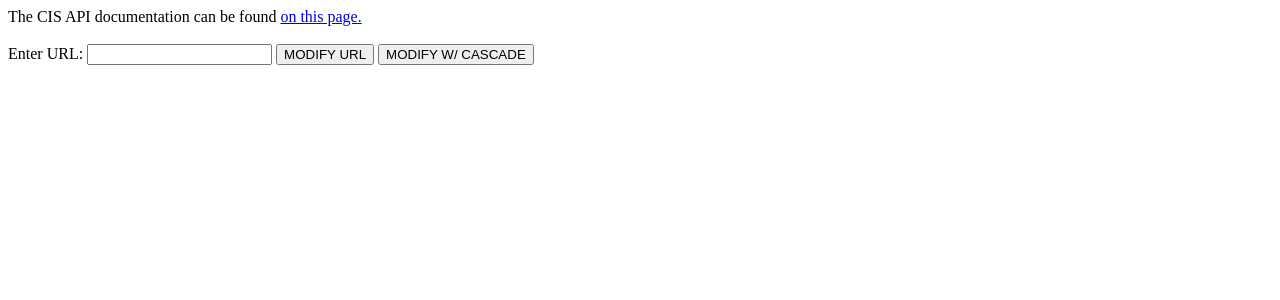
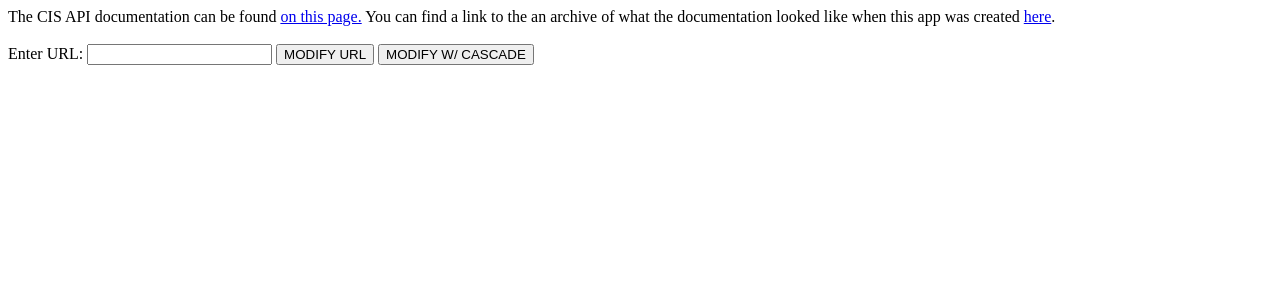
Before and after one commit to lumirth/cisurls-web, a Svelte app: page / in a window 1280 px wide. Shown: the top 300 px of the page. Built offline with nearby package versions, Linux system fonts and the light colour scheme.

Commit message:
add archive link

```diff
--- a/src/App.svelte
+++ b/src/App.svelte
@@ -51,7 +51,7 @@
   <main>
 	The CIS API documentation can be found <a
 	  href="https://courses.illinois.edu/cisdocs/api">on this page.</a
-	>
+	> You can find a link to the an archive of what the documentation looked like when this app was created <a href="https://web.archive.org/web/20160517202637/http://courses.illinois.edu/cisdocs/api">here</a>.
 	<br />
 	<br />
 	<form on:submit={handleSubmit}>
```
